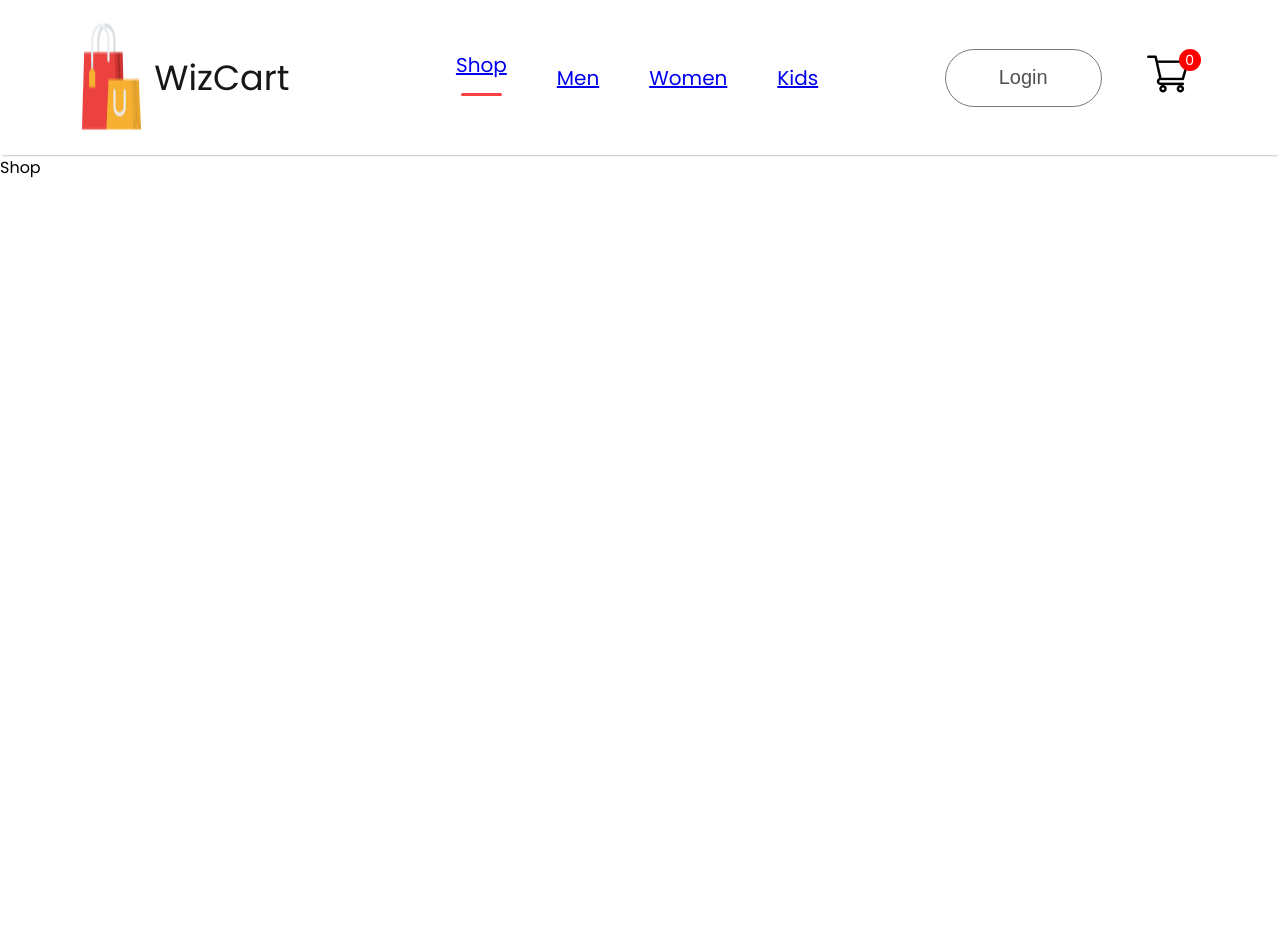
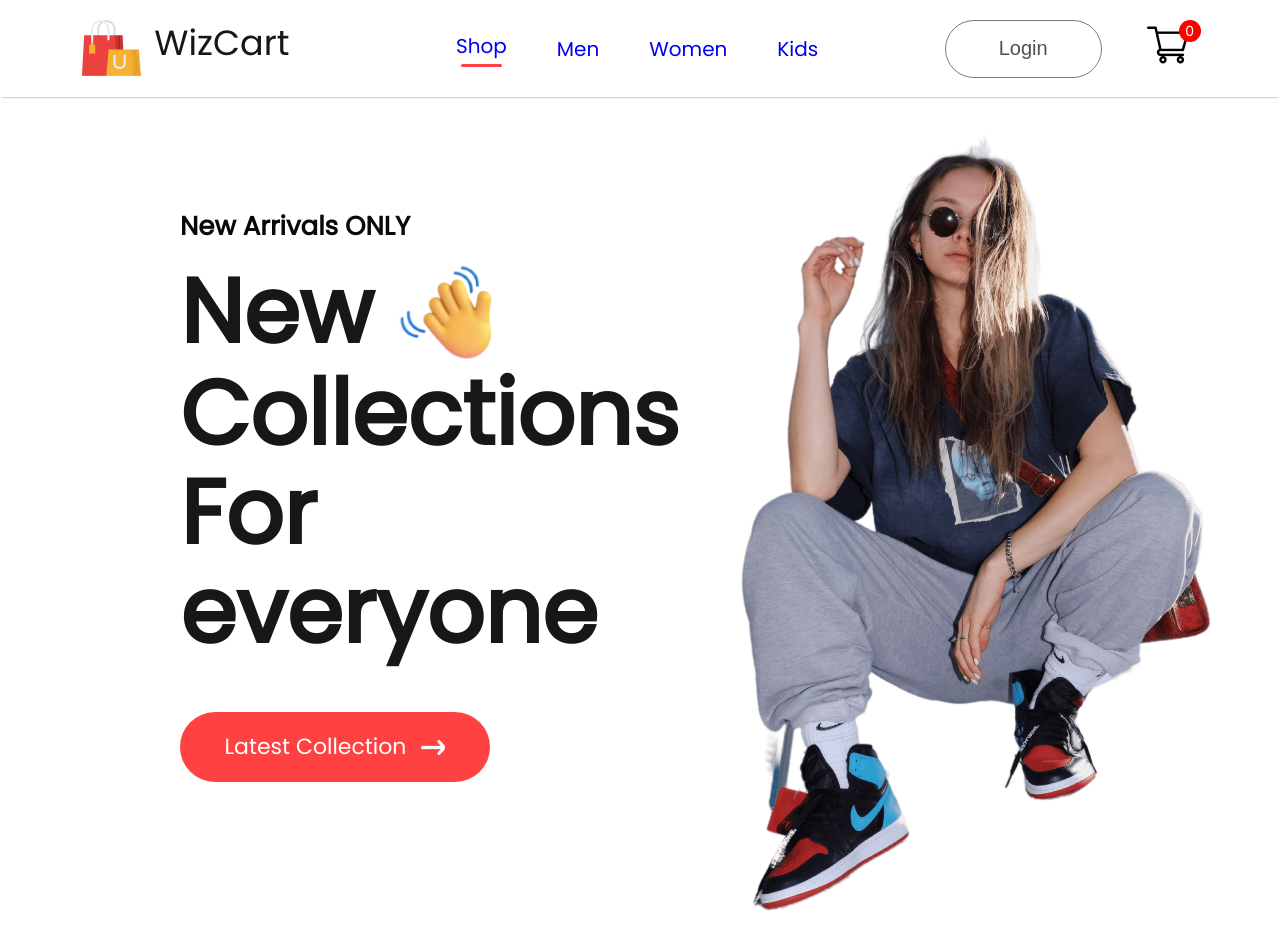
Before and after one commit to nawabsahab16/wizcart.com, a React (Create React App) app in the folder frontend/: page / in a window 1280 px wide. Before the commit the page ends 800 px from the top, so only its background shows below. Built offline with nearby package versions, Linux system fonts and the light colour scheme.

Commit message:
feat: hero section 🔥😍

```diff
--- /dev/null
+++ b/frontend/src/Components/Hero/Hero.css
@@ -0,0 +1,55 @@
+.hero {
+    height: 100vh;
+    background: linear-gradient(180def, #fde1ff, #e1ffea22 60%);
+    display: flex;
+}
+
+.hero-left{
+  flex: 1;
+  display: flex;
+  flex-direction: column;
+  justify-content: center;
+  gap : 20px;
+  padding-left: 180px;
+  line-height: 1.1;
+}
+
+.hero-left h2{
+    color : #090909;
+    font-size: 26px;
+    font-weight: 600;
+}
+
+.hero-left p{
+    color :  #171717;
+    font-size: 90px;
+    font-weight: 700;
+}
+
+.hero-hand-icon {
+    display: flex;
+    align-items: center;
+    gap: 20px;
+}
+
+.hero-hand-icon img{
+    width: 105px;
+}
+
+.hero-latest-btn {
+    display: flex;
+    justify-content: center;
+    align-items: center;
+    gap: 15px;
+    width: 310px;
+    height: 70px;
+    border-radius: 75px;
+    margin-top: 30px;
+    background: #ff4141;
+    color: white;
+    font-size: 22px;
+    font-weight: 500;
+    cursor: pointer;
+
+
+}
--- /dev/null
+++ b/frontend/src/Components/Hero/Hero.jsx
@@ -0,0 +1,33 @@
+import React from 'react'
+import './Hero.css';
+import hand_icon from '../Assets/hand_icon.png';
+import arrow_icon from '../Assets/arrow.png';
+import hero_image from '../Assets/hero_image.png';
+
+
+ const Hero = () => {
+  return (
+    <div className="hero">
+      <div className="hero-left">
+        <h2> New Arrivals ONLY</h2>
+        <div>
+           <div className="hero-hand-icon">
+              <p>New</p>
+              <img src={hand_icon} alt="" />
+           </div>
+           <p> Collections</p>
+           <p> For everyone</p>
+        </div>
+        <div className="hero-latest-btn">
+          <div> Latest Collection </div>
+          <img src={arrow_icon} alt="" />
+        </div>
+      </div>
+      <div className="hero-right">
+        <img src={hero_image} alt="" />
+      </div>
+    </div>
+  )
+}
+
+export default Hero
--- a/frontend/src/Components/Navbar/Navbar.jsx
+++ b/frontend/src/Components/Navbar/Navbar.jsx
@@ -16,10 +16,10 @@ import { Link } from 'react-router-dom'
         <p> WizCart</p>
       </div>
       <ul className="nav-menu">
-        <li onClick={()=> {setMenu("shop")}}><Link to='/'>Shop</Link> {menu === "shop"? <hr/>:<></>}</li>
-        <li onClick={() =>{setMenu("mens")}}><Link to='/mens'> Men</Link> {menu === "mens"? <hr/> : <></>} </li>
-        <li onClick={() =>{setMenu("womens")}}><Link to='/womens'> Women</Link> {menu === "womens"? <hr/> : <></>}</li>
-        <li onClick={()=> {setMenu("kids")}}> <Link to='/kids'>Kids</Link> {menu === "kids"? <hr/> : <></>}</li>
+        <li onClick={()=> {setMenu("shop")}}><Link style={{textDecoration : 'none'}} to='/'>Shop</Link> {menu === "shop"? <hr/>:<></>}</li>
+        <li onClick={() =>{setMenu("mens")}}><Link style={{textDecoration : 'none'}} to='/mens'> Men</Link> {menu === "mens"? <hr/> : <></>} </li>
+        <li onClick={() =>{setMenu("womens")}}><Link style={{textDecoration : 'none'}} to='/womens'> Women</Link> {menu === "womens"? <hr/> : <></>}</li>
+        <li onClick={()=> {setMenu("kids")}}> <Link style={{textDecoration : 'none'}} to='/kids'>Kids</Link> {menu === "kids"? <hr/> : <></>}</li>
       </ul>
       <div className="nav-login-cart">
           <Link to='/login'><button> Login </button> </Link>
--- a/frontend/src/Pages/Shop.jsx
+++ b/frontend/src/Pages/Shop.jsx
@@ -1,8 +1,11 @@
 import React from 'react'
+import Hero from '../Components/Hero/Hero'
 
 const Shop = () => {
   return (
-    <div>Shop</div>
+    <div>
+      <Hero/>
+    </div>
   )
 }
 
--- a/frontend/src/index.css
+++ b/frontend/src/index.css
@@ -1,3 +1,8 @@
+*{
+  margin: 0;
+}
+
+
 body {
   margin: 0;
   font-family: -apple-system, BlinkMacSystemFont, 'Segoe UI', 'Roboto', 'Oxygen',
```
